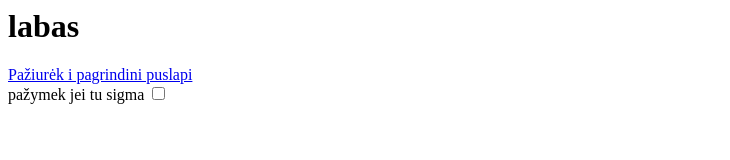
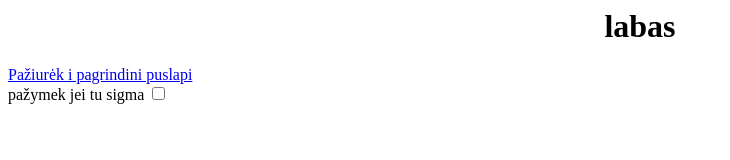
Before and after one commit to hiscookie/Nuotraukos, a plain HTML site: page index.html in a window 1280 px wide. Shown: the whole page, without its empty margins (0-730 px from the left). Drawn offline with Linux system fonts and the light colour scheme.

Commit message:
Update index.html

```diff
--- a/index.html
+++ b/index.html
@@ -1,5 +1,5 @@
 <title>LABAS</title>
-<h1>labas</h1>
+<center><h1>labas</h1></center>
 <a href = "https://hiscookie.github.io">Pažiurėk i pagrindini puslapi</a>
 <section>
 pažymek jei tu sigma <input type = "checkbox">
```
